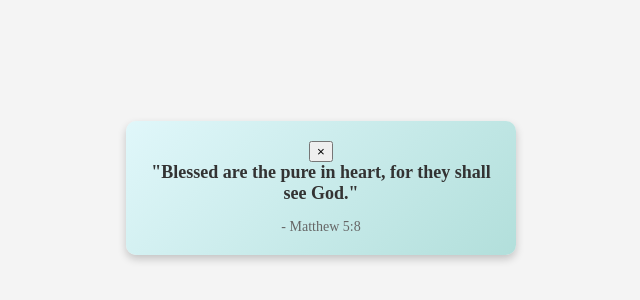
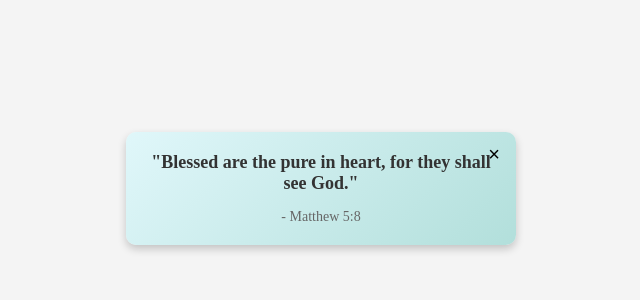
Before and after one commit to Faith-qa/Adfriend_ship_sink, a browser extension: page widget-card/widget.html in a window 1280 px wide. Shown: the part 212-512 px from the top of the page, without its empty margins (319-959 px from the left). Drawn offline with Linux system fonts and the light colour scheme.

Commit message:
widget card styling

```diff
--- a/widget-card/widget_styles.css
+++ b/widget-card/widget_styles.css
@@ -58,3 +58,18 @@ body {
     height: 3vw;  /* Adjust the size of the icon */
     cursor: pointer;
 }
+
+#close-btn {
+    position: absolute;
+    top: 10px;
+    right: 10px;
+    background: none;
+    border: none;
+    font-size: 20px;
+    cursor: pointer;
+    color: black;
+}
+
+#close-btn:hover {
+    color: red;
+}
```
